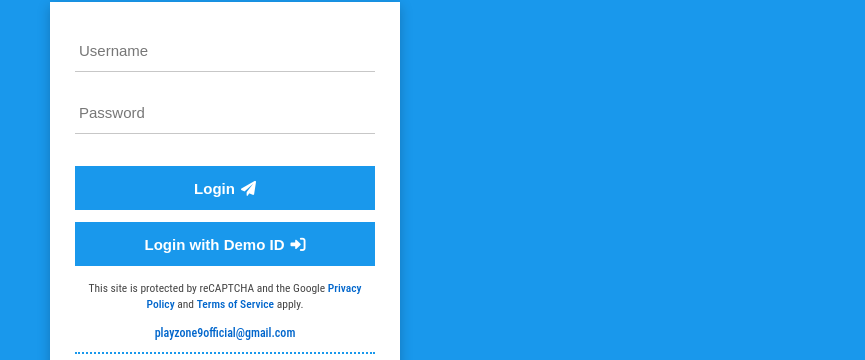
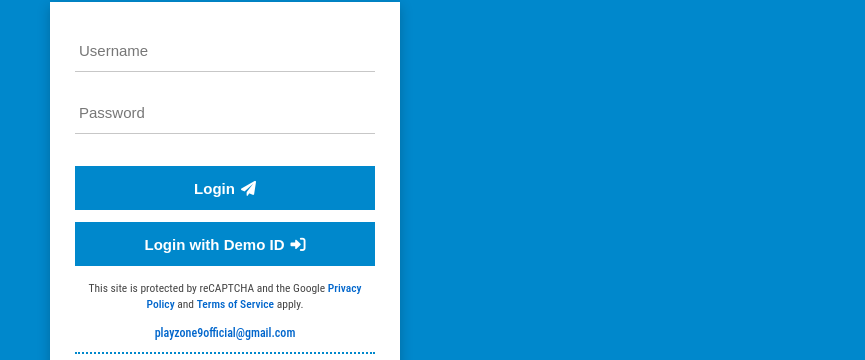
Before and after one commit to rajputnikhil8441/bet, a plain HTML site: page index.html in a window 1280 px wide. Shown: the part 137-497 px from the top of the page, without its empty margins (415-1280 px from the left). Drawn offline with Linux system fonts and the light colour scheme.

Commit message:
Update style.css

```diff
--- a/style.css
+++ b/style.css
@@ -7,7 +7,7 @@
 
 /* COLOR VARIABLES */
 :root {
-  --primary: #1998ec;
+  --primary: #0088cc;
   --whatsapp: #25d366;
   --text-dark: #000;
   --text-light: #fff;
```
